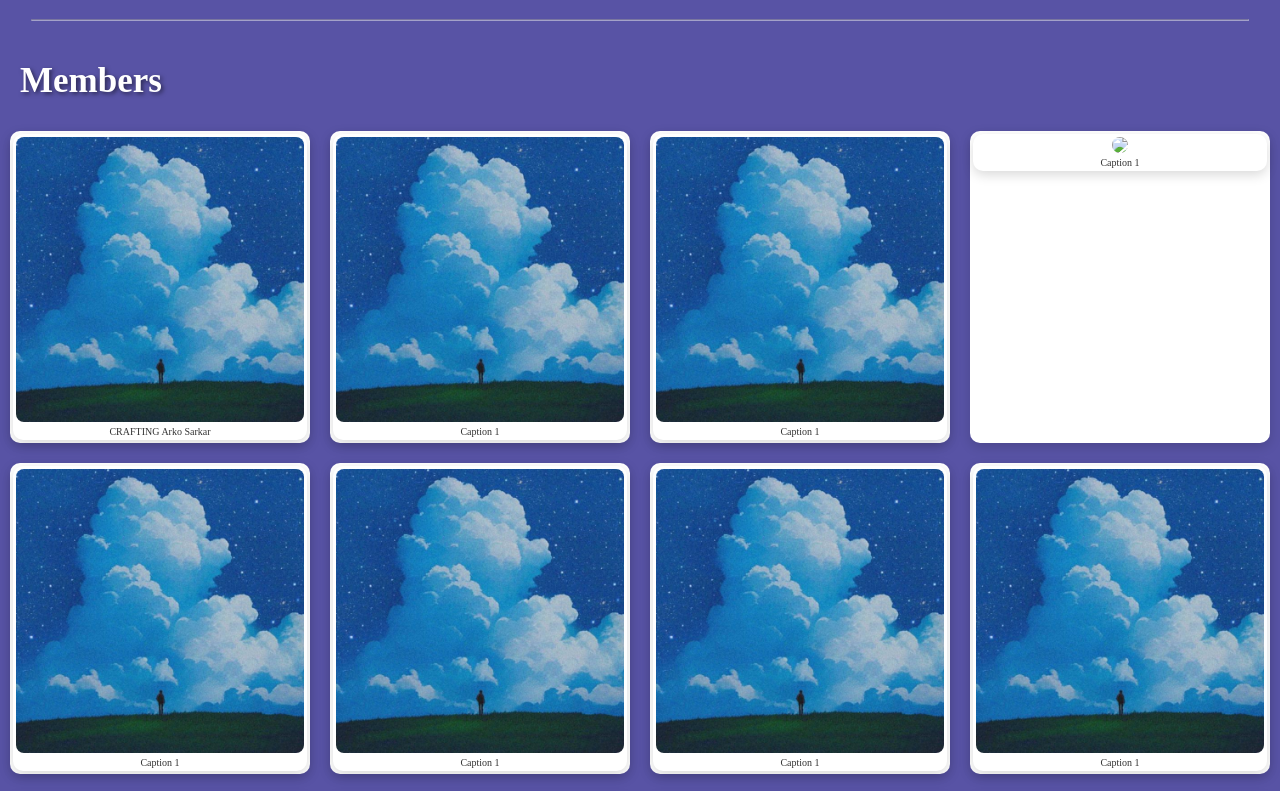
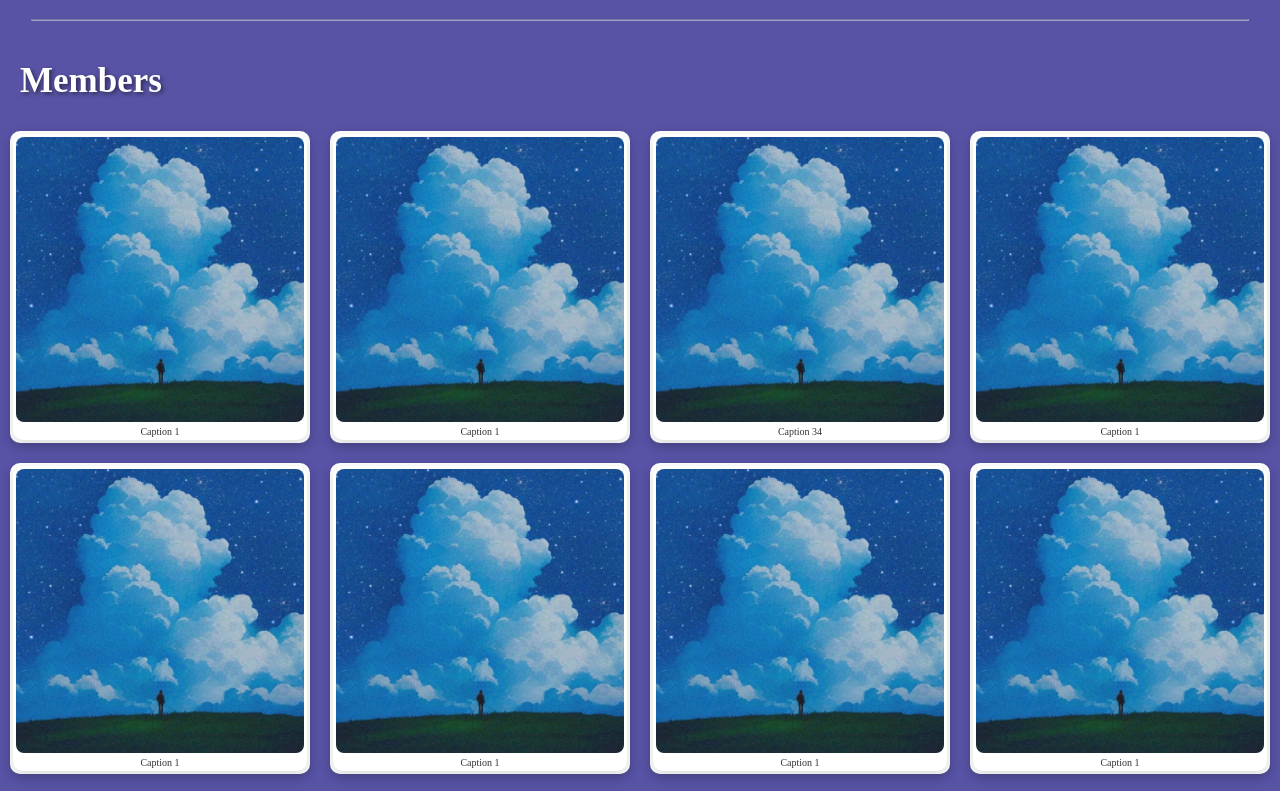
Before and after one commit to Infinity-coder07/NK, a plain HTML site: page NK_MAGAZINE/NK_MAGAZINE.html in a window 1280 px wide. Shown: the part 3540-4331 px from the top of the page. Drawn offline with Linux system fonts and the light colour scheme.

Commit message:
Update NK_MAGAZINE.html

```diff
--- a/NK_MAGAZINE/NK_MAGAZINE.html
+++ b/NK_MAGAZINE/NK_MAGAZINE.html
@@ -6,6 +6,16 @@
     <meta name="viewport" content="width=device-width, initial-scale=1.0">
     <title>Nandankanana</title>
 
+
+    <!-- <style>
+        @import url('https://fonts.googleapis.com/css2?family=Geostar&display=swap');
+        @import url('https://fonts.googleapis.com/css2?family=Loved+by+the+King&display=swap');
+        @import url('https://fonts.googleapis.com/css2?family=Monoton&display=swap');
+        @import url('https://fonts.googleapis.com/css2?family=Edu+NSW+ACT+Hand+Pre:wght@400..700&family=Lavishly+Yours&display=swap');
+        @import url('https://fonts.googleapis.com/css2?family=Londrina+Shadow&display=swap');
+        @import url('https://fonts.googleapis.com/css2?family=Rubik+Glitch&display=swap');
+        @import url('https://fonts.googleapis.com/css2?family=Edu+NSW+ACT+Hand+Pre:wght@400..700&display=swap');
+    </style> -->
 
 
     <style>
@@ -274,7 +284,23 @@
         <a href="../Members/Arko/arko.html" class="pic-box">
         <div class="pic-box">
             <img src="../Members/Arko/DP.png">
-            <div class="caption">CRAFTING Arko Sarkar</div>
+            <div class="caption">Caption 1</div>
+        </div>
+        </a>
+
+
+        <a href="../Members/Arko/arko.html" class="pic-box">
+        <div class="pic-box">
+            <img src="../Members/Arko/DP.png">
+            <div class="caption">Caption 1</div>
+        </div>
+        </a>
+
+
+        <a href="../Members/Arko/arko.html" class="pic-box">
+        <div class="pic-box">
+            <img src="../Members/Arko/DP.png">
+            <div class="caption">Caption 34</div>
         </div>
         </a>
 
@@ -297,7 +323,7 @@
 
         <a href="../Members/Arko/arko.html" class="pic-box">
         <div class="pic-box">
-            <img src="..//Members/Arko/DP.png">
+            <img src="../Members/Arko/DP.png">
             <div class="caption">Caption 1</div>
         </div>
         </a>
@@ -305,7 +331,7 @@
 
         <a href="../Members/Arko/arko.html" class="pic-box">
         <div class="pic-box">
-            <img src="/Members/Arko/DP.png">
+            <img src="../Members/Arko/DP.png">
             <div class="caption">Caption 1</div>
         </div>
         </a>
@@ -313,7 +339,7 @@
 
         <a href="../Members/Arko/arko.html" class="pic-box">
         <div class="pic-box">
-            <img src="/Members/Arko/DP.png">
+            <img src="../Members/Arko/DP.png">
             <div class="caption">Caption 1</div>
         </div>
         </a>
@@ -321,47 +347,31 @@
 
         <a href="../Members/Arko/arko.html" class="pic-box">
         <div class="pic-box">
-            <img src="/Members/Arko/DP.png">
+            <img src="../Members/Arko/DP.png">
             <div class="caption">Caption 1</div>
         </div>
         </a>
 
 
-        <a href="/Members/Arko/arko.html" class="pic-box">
+        <a href="../Members/Arko/arko.html" class="pic-box">
         <div class="pic-box">
-            <img src="/Members/Arko/DP.png">
+            <img src="../Members/Arko/DP.png">
             <div class="caption">Caption 1</div>
         </div>
         </a>
 
 
-        <a href="/Members/Arko/arko.html" class="pic-box">
+        <a href="../Members/Arko/arko.html" class="pic-box">
         <div class="pic-box">
-            <img src="/Members/Arko/DP.png">
+            <img src="../Members/Arko/DP.png">
             <div class="caption">Caption 1</div>
         </div>
         </a>
 
 
-        <a href="/Members/Arko/arko.html" class="pic-box">
+        <a href="../Members/Arko/arko.html" class="pic-box">
         <div class="pic-box">
-            <img src="/Members/Arko/DP.png">
-            <div class="caption">Caption 1</div>
-        </div>
-        </a>
-
-
-        <a href="/Members/Arko/arko.html" class="pic-box">
-        <div class="pic-box">
-            <img src="/Members/Arko/DP.png">
-            <div class="caption">Caption 1</div>
-        </div>
-        </a>
-
-
-        <a href="/Members/Arko/arko.html" class="pic-box">
-        <div class="pic-box">
-            <img src="/Members/Arko/DP.png">
+            <img src="../Members/Arko/DP.png">
             <div class="caption">Caption 1</div>
         </div>
         </a>
```
